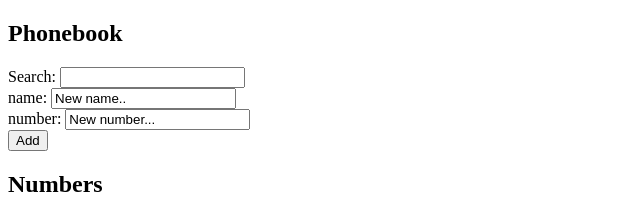
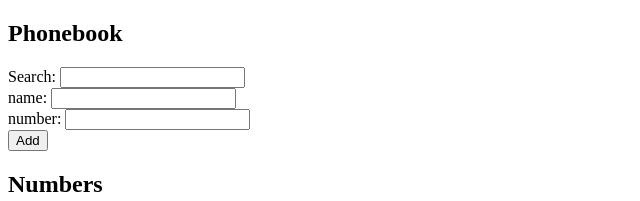
Before and after one commit to ehandresen/fullstackopen, a React (Vite) app in the folder part02/phonebook/: page / in a window 1280 px wide. Shown: the top 201 px of the page, without its empty margins (0-640 px from the left). Built offline with nearby package versions, Linux system fonts and the light colour scheme.

Commit message:
exercise 2.10

```diff
--- a/part02/phonebook/src/App.jsx
+++ b/part02/phonebook/src/App.jsx
@@ -1,4 +1,55 @@
-import { useState, useEffect } from 'react';
+import React, { useState } from 'react';
+
+const Filter = ({ searchTerm, handleSearch }) => {
+  return (
+    <div>
+      <label htmlFor="search">Search: </label>
+      <input
+        type="text"
+        id="search"
+        value={searchTerm}
+        onChange={handleSearch}
+      />
+    </div>
+  );
+};
+
+const PersonForm = ({
+  newName,
+  newNumber,
+  handleNameChange,
+  handleNumberChange,
+  handleSubmit,
+}) => {
+  return (
+    <form onSubmit={handleSubmit}>
+      <div>
+        name: <input value={newName} onChange={handleNameChange} />
+      </div>
+      <div>
+        number: <input value={newNumber} onChange={handleNumberChange} />
+      </div>
+      <div>
+        <button type="submit">Add</button>
+      </div>
+    </form>
+  );
+};
+
+const PersonList = ({ persons }) => {
+  return (
+    <div>
+      <h2>Numbers</h2>
+      <ul>
+        {persons.map((person) => (
+          <li key={person.id}>
+            {person.name} - {person.number}
+          </li>
+        ))}
+      </ul>
+    </div>
+  );
+};
 
 const App = () => {
   const initialPersons = [
@@ -9,8 +60,8 @@ const App = () => {
   ];
 
   const [persons, setPersons] = useState(initialPersons);
-  const [newName, setNewName] = useState('New name..');
-  const [newNumber, setNewNumber] = useState('New number...');
+  const [newName, setNewName] = useState('');
+  const [newNumber, setNewNumber] = useState('');
   const [searchTerm, setSearchTerm] = useState('');
 
   const handleSubmit = (event) => {
@@ -31,11 +82,11 @@ const App = () => {
     }
   };
 
-  const handleChange = (event) => {
+  const handleNameChange = (event) => {
     setNewName(event.target.value);
   };
 
-  const handleNumber = (event) => {
+  const handleNumberChange = (event) => {
     setNewNumber(event.target.value);
   };
 
@@ -50,33 +101,15 @@ const App = () => {
   return (
     <div>
       <h2>Phonebook</h2>
-      {/* Search */}
-      <label htmlFor="search">Search: </label>
-      <input type="text" id="search" onChange={handleSearch} />
-
-      <form onSubmit={handleSubmit}>
-        {/* Name */}
-        <div>
-          name: <input onChange={handleChange} value={newName} />
-        </div>
-        {/* Number */}
-        <div>
-          number: <input onChange={handleNumber} value={newNumber} />
-        </div>
-
-        <div>
-          <button type="submit">Add</button>
-        </div>
-      </form>
-
-      <h2>Numbers</h2>
-      <ul>
-        {filteredPersons.map((person) => (
-          <li key={person.id}>
-            {person.name} - {person.number}
-          </li>
-        ))}
-      </ul>
+      <Filter searchTerm={searchTerm} handleSearch={handleSearch} />
+      <PersonForm
+        newName={newName}
+        newNumber={newNumber}
+        handleNameChange={handleNameChange}
+        handleNumberChange={handleNumberChange}
+        handleSubmit={handleSubmit}
+      />
+      <PersonList persons={filteredPersons} />
     </div>
   );
 };
```
